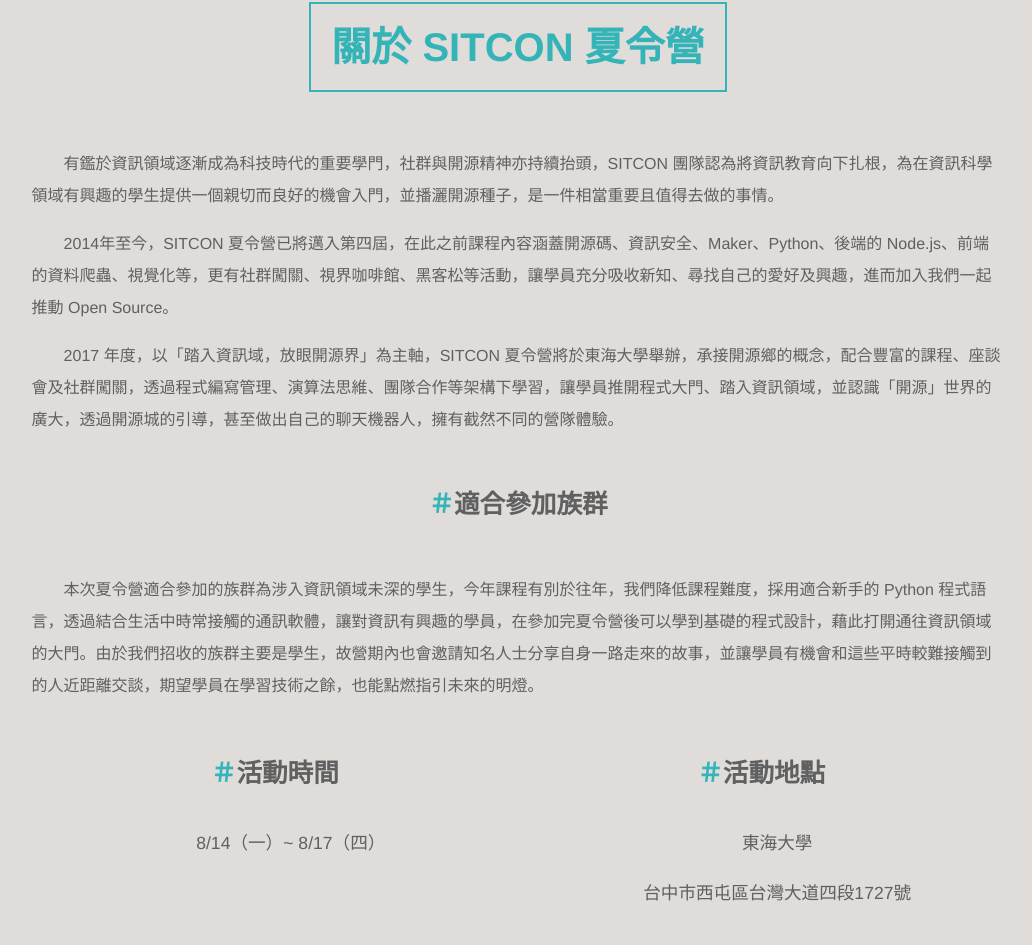
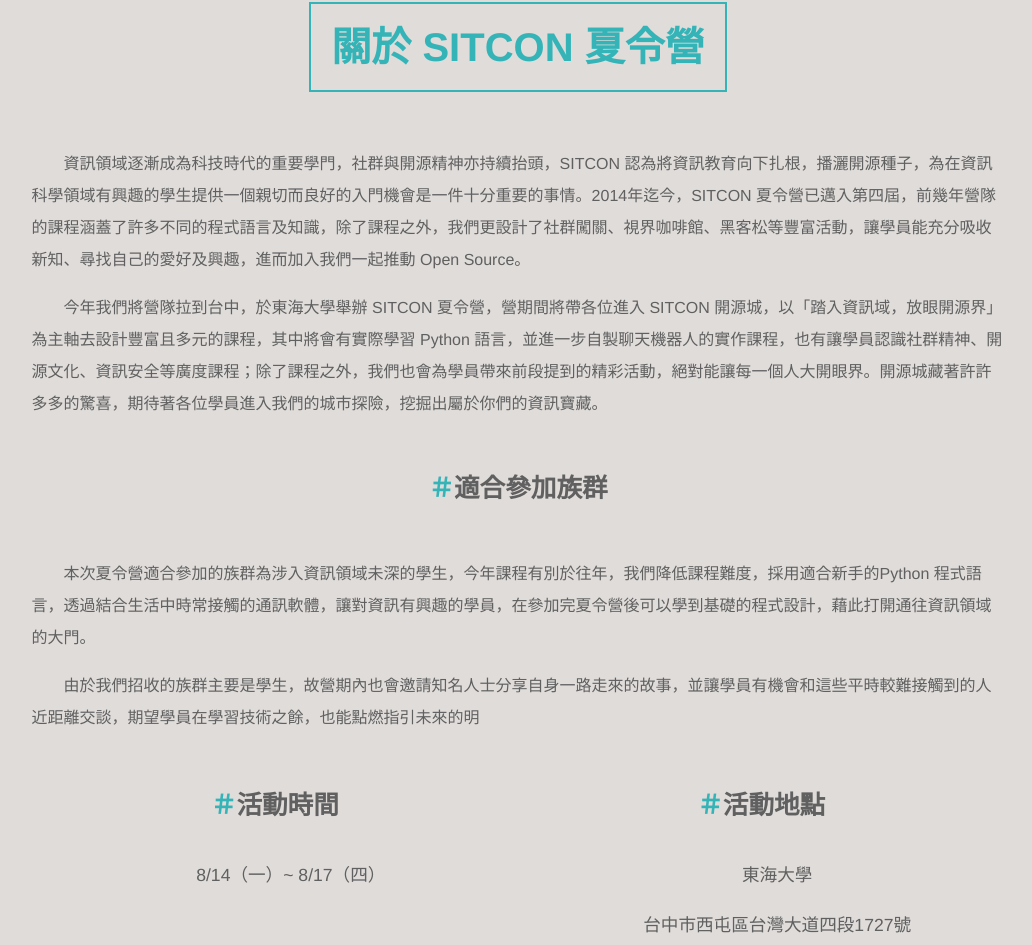
Before and after one commit to sitcon-tw/camp2017, a Vue app: page / in a window 1280 px wide. Shown: the part 870-1815 px from the top of the page, without its empty margins (122-1154 px from the left). Built offline with nearby package versions, Linux system fonts and the light colour scheme.

Commit message:
Update content text

```diff
--- a/src/components/About.vue
+++ b/src/components/About.vue
@@ -2,13 +2,13 @@
   <div id="about" class="container">
     <h1 class="title">關於 SITCON 夏令營</h1>
     <div class="content">
-      <p>有鑑於資訊領域逐漸成為科技時代的重要學門，社群與開源精神亦持續抬頭，SITCON 團隊認為將資訊教育向下扎根，為在資訊科學領域有興趣的學生提供一個親切而良好的機會入門，並播灑開源種子，是一件相當重要且值得去做的事情。</p>
-      <p>2014年至今，SITCON 夏令營已將邁入第四屆，在此之前課程內容涵蓋開源碼、資訊安全、Maker、Python、後端的 Node.js、前端的資料爬蟲、視覺化等，更有社群闖關、視界咖啡館、黑客松等活動，讓學員充分吸收新知、尋找自己的愛好及興趣，進而加入我們一起推動 Open Source。</p>
-      <p>2017 年度，以「踏入資訊域，放眼開源界」為主軸，SITCON 夏令營將於東海大學舉辦，承接開源鄉的概念，配合豐富的課程、座談會及社群闖關，透過程式編寫管理、演算法思維、團隊合作等架構下學習，讓學員推開程式大門、踏入資訊領域，並認識「開源」世界的廣大，透過開源城的引導，甚至做出自己的聊天機器人，擁有截然不同的營隊體驗。</p>
+      <p>資訊領域逐漸成為科技時代的重要學門，社群與開源精神亦持續抬頭，SITCON 認為將資訊教育向下扎根，播灑開源種子，為在資訊科學領域有興趣的學生提供一個親切而良好的入門機會是一件十分重要的事情。2014年迄今，SITCON 夏令營已邁入第四屆，前幾年營隊的課程涵蓋了許多不同的程式語言及知識，除了課程之外，我們更設計了社群闖關、視界咖啡館、黑客松等豐富活動，讓學員能充分吸收新知、尋找自己的愛好及興趣，進而加入我們一起推動 Open Source。</p>
+      <p>今年我們將營隊拉到台中，於東海大學舉辦 SITCON 夏令營，營期間將帶各位進入 SITCON 開源城，以「踏入資訊域，放眼開源界」為主軸去設計豐富且多元的課程，其中將會有實際學習 Python 語言，並進一步自製聊天機器人的實作課程，也有讓學員認識社群精神、開源文化、資訊安全等廣度課程；除了課程之外，我們也會為學員帶來前段提到的精彩活動，絕對能讓每一個人大開眼界。開源城藏著許許多多的驚喜，期待著各位學員進入我們的城市探險，挖掘出屬於你們的資訊寶藏。</p>
     </div>
     <h1 class="subtitle">適合參加族群</h1>
     <div class="content">
-      <p>本次夏令營適合參加的族群為涉入資訊領域未深的學生，今年課程有別於往年，我們降低課程難度，採用適合新手的 Python 程式語言，透過結合生活中時常接觸的通訊軟體，讓對資訊有興趣的學員，在參加完夏令營後可以學到基礎的程式設計，藉此打開通往資訊領域的大門。由於我們招收的族群主要是學生，故營期內也會邀請知名人士分享自身一路走來的故事，並讓學員有機會和這些平時較難接觸到的人近距離交談，期望學員在學習技術之餘，也能點燃指引未來的明燈。</p>
+      <p>本次夏令營適合參加的族群為涉入資訊領域未深的學生，今年課程有別於往年，我們降低課程難度，採用適合新手的Python 程式語言，透過結合生活中時常接觸的通訊軟體，讓對資訊有興趣的學員，在參加完夏令營後可以學到基礎的程式設計，藉此打開通往資訊領域的大門。</p>
+      <p>由於我們招收的族群主要是學生，故營期內也會邀請知名人士分享自身一路走來的故事，並讓學員有機會和這些平時較難接觸到的人近距離交談，期望學員在學習技術之餘，也能點燃指引未來的明</p>
     </div>
     <div class="content row separate-around">
       <div class="items">
```
